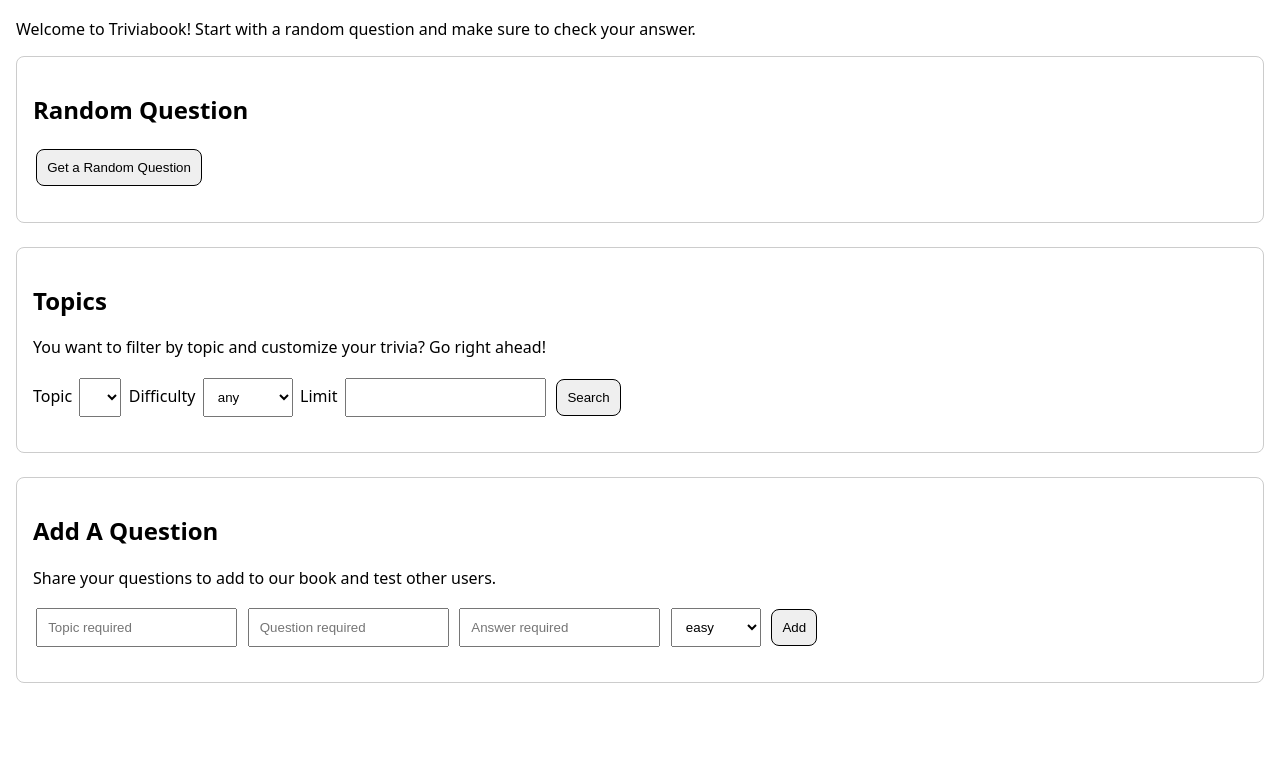
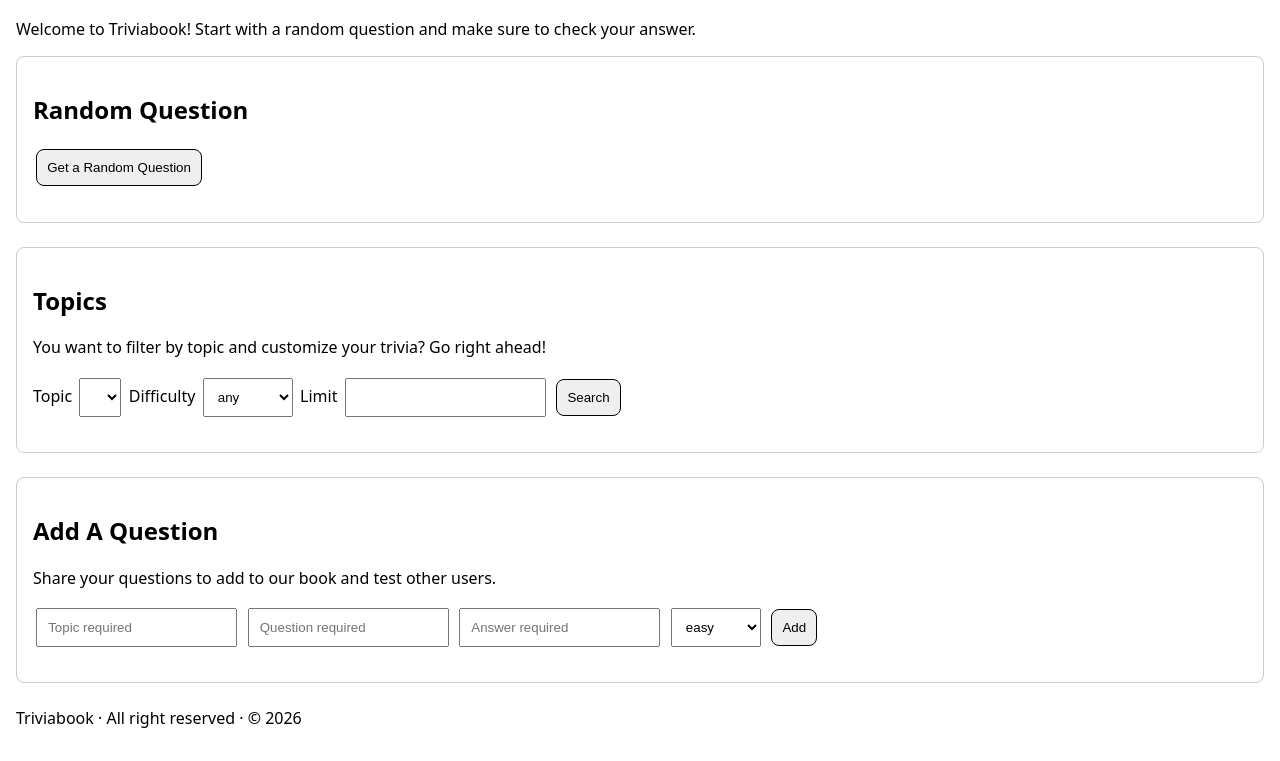
Before and after one commit to MarionosIntern/TriviaBook-Node-Express, a website: page public/index.html in a window 1280 px wide. Shown: the part 78-839 px from the top of the page. Before the commit the page ends 800 px from the top, so only its background shows below. Drawn offline with Linux system fonts and the light colour scheme; no server answers.

Commit message:
Finised functionality, readME, and addded DB Schema

```diff
--- a/public/index.html
+++ b/public/index.html
@@ -53,4 +53,6 @@
         <p id = "addMsg" class = "msg"></p>
     </section>
 </body>
+
+<footer> Triviabook &middot; All right reserved &middot; &copy; 2026</footer>
 </html>
--- a/public/style.css
+++ b/public/style.css
@@ -1,10 +1,15 @@
+
+
+
 body{
+
     font-family: system-ui, -apple-system, BlinkMacSystemFont, 'Segoe UI', Roboto, Oxygen, Ubuntu, Cantarell, 'Open Sans', 'Helvetica Neue', sans-serif;
     margin: 2rem auto;
     padding: 0 1rem;
 }
 
 section{
+
     border: 1px solid #ccc;
     border-radius: 8px;
     padding: 1rem;
```
Also changed, not shown: README.md, 1 other file.
